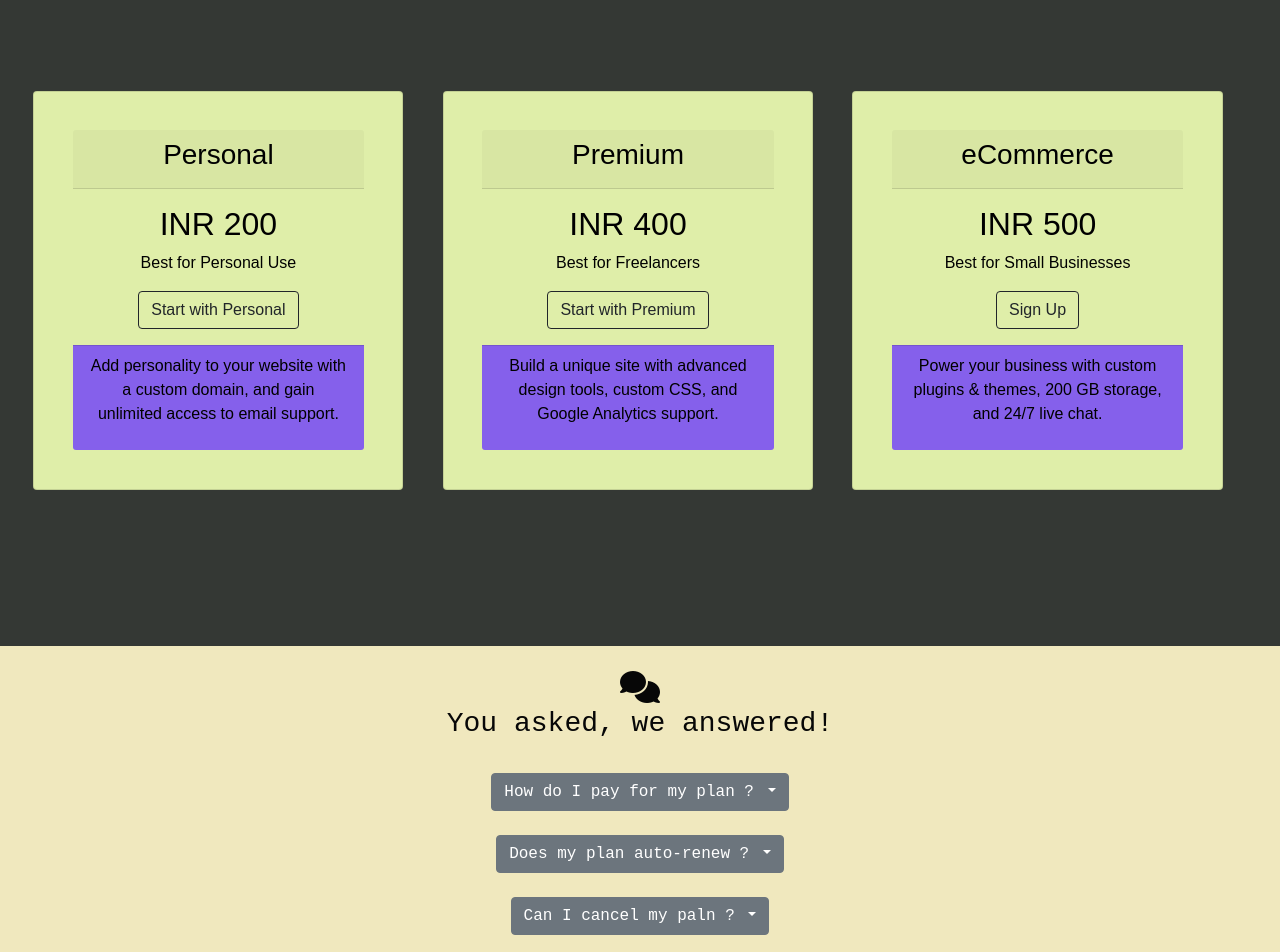
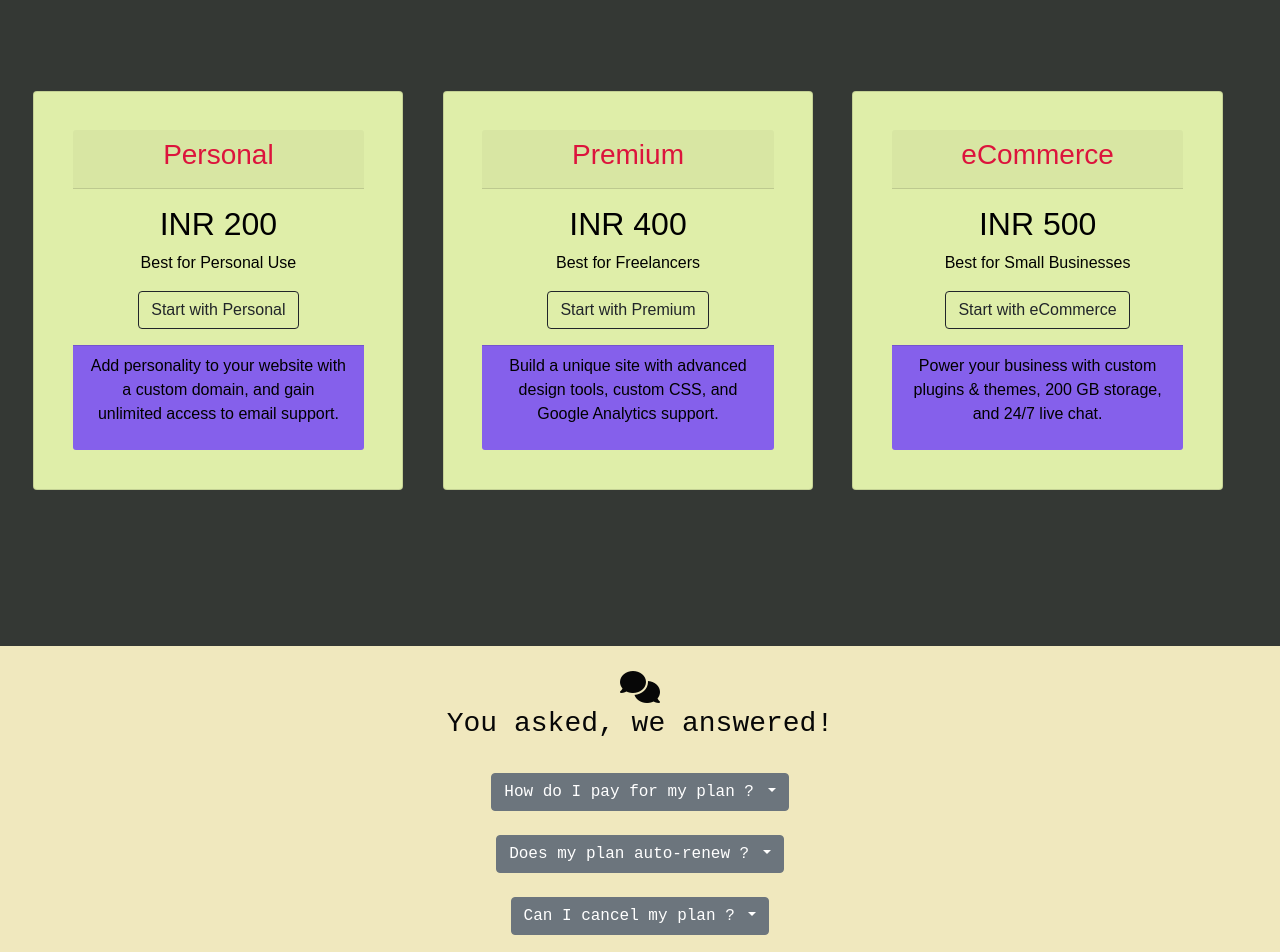
Before and after one commit to adarshpriyadarshii/Adarsh-Kshitij, a plain HTML site: page index.html in a window 1280 px wide. Shown: the part 3760-4712 px from the top of the page. Drawn offline with nearby package versions, Linux system fonts and the light colour scheme.

Commit message:
Update index.html

```diff
--- a/index.html
+++ b/index.html
@@ -199,7 +199,7 @@
       <div class="col-lg-4">
         <div class="card" style="background-color: rgb(223, 238, 169);text-align: center;">
           <div class="card-header">
-            <h3>Personal</h3>
+            <h3 style="color:crimson;">Personal</h3>
           </div>
           <div class="card-body">
             <h2>INR 200</h2>
@@ -214,7 +214,7 @@
       <div class="col-lg-4">
         <div class="card" style="background-color: rgb(223, 238, 169);text-align: center;">
           <div class="card-header">
-            <h3>Premium</h3>
+            <h3 style="color:crimson;">Premium</h3>
           </div>
           <div class="card-body">
             <h2>INR 400</h2>
@@ -229,12 +229,12 @@
       <div class="col-lg-4">
         <div class="card" style="background-color: rgb(223, 238, 169);text-align: center;">
           <div class="card-header">
-            <h3>eCommerce</h3>
+            <h3 style="color:crimson;">eCommerce</h3>
           </div>
           <div class="card-body">
             <h2>INR 500</h2>
             <p>Best for Small Businesses</p>
-            <button type="button" class="btn btn-outline-dark">Sign Up</button>
+            <button type="button" class="btn btn-outline-dark">Start with eCommerce</button>
           </div>
           <div class="card-footer" style="background-color: rgb(133, 96, 235);">
             <p>Power your business with custom plugins & themes, 200 GB storage, and 24/7 live chat.</p>
@@ -276,7 +276,7 @@
       <br>
       <div class="dropdown">
         <button class="btn btn-secondary dropdown-toggle" type="button" id="dropdownMenuButton1" data-bs-toggle="dropdown" aria-expanded="false">
-          Can I cancel my paln ?
+          Can I cancel my plan ?
         </button>
         <ul class="dropdown-menu" aria-labelledby="dropdownMenuButton1">
           <li>Purchases made on Kshitij.com can be canceled and refunded during the refund period. You can also unsubscribe at any time if you don’t want your subscription to renew.</li>
```
